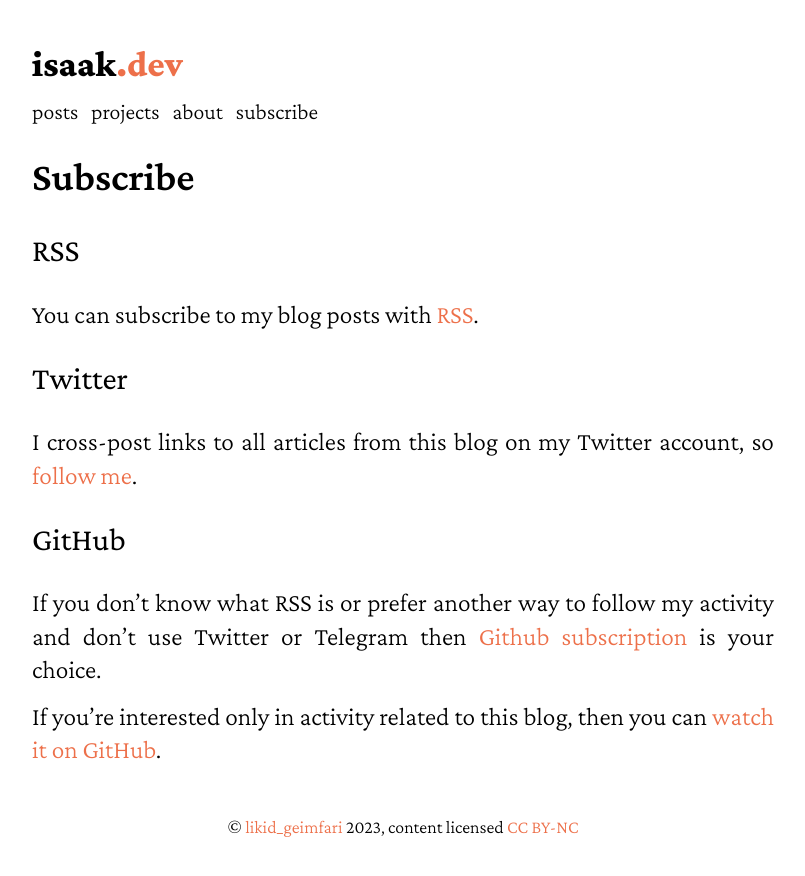
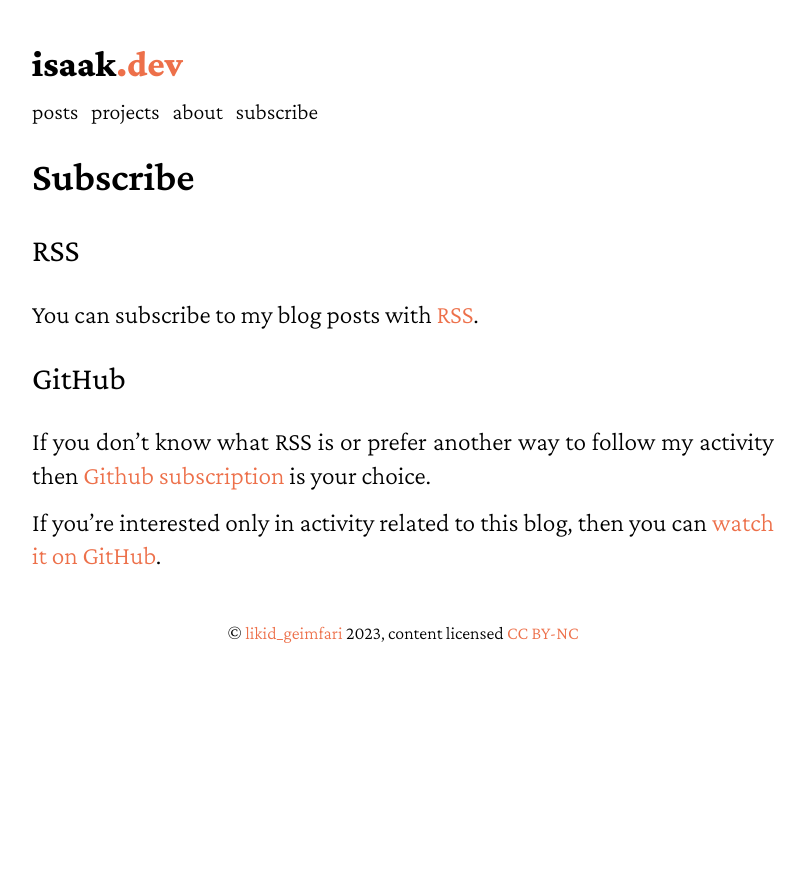
Before and after one commit to lk-geimfari/lk-geimfari.github.io, a Jekyll site: the page built from _pages/subscribe.md, in a window 1280 px wide. Shown: the top 876 px of the page, without its empty margins (237-1042 px from the left). Built offline with Jekyll 4.4.1, drawn with Linux system fonts in a browser that asks for light colours; nearby versions of some CDN libraries.

Commit message:
Remove outdated info

```diff
--- a/_pages/subscribe.md
+++ b/_pages/subscribe.md
@@ -8,18 +8,12 @@ permalink: /subscribe/
 
 You can subscribe to my blog posts with [RSS].
 
-## Twitter
-
-I cross-post links to all articles from this blog on my Twitter account, so [follow me].
-
 ## GitHub
 
-If you don’t know what RSS is or prefer another way to follow my activity and don't use Twitter or
-Telegram then [Github subscription] is your choice.
+If you don’t know what RSS is or prefer another way to follow my activity then [Github subscription] is your choice.
 
 If you're interested only in activity related to this blog, then you can [watch it on GitHub].
 
 [RSS]: https://isaak.dev/feed.xml
-[follow me]: https://twitter.com/likid_geimfari
 [Github subscription]: https://github.com/lk-geimfari
 [watch it on GitHub]: https://github.com/lk-geimfari/lk-geimfari.github.io
```
